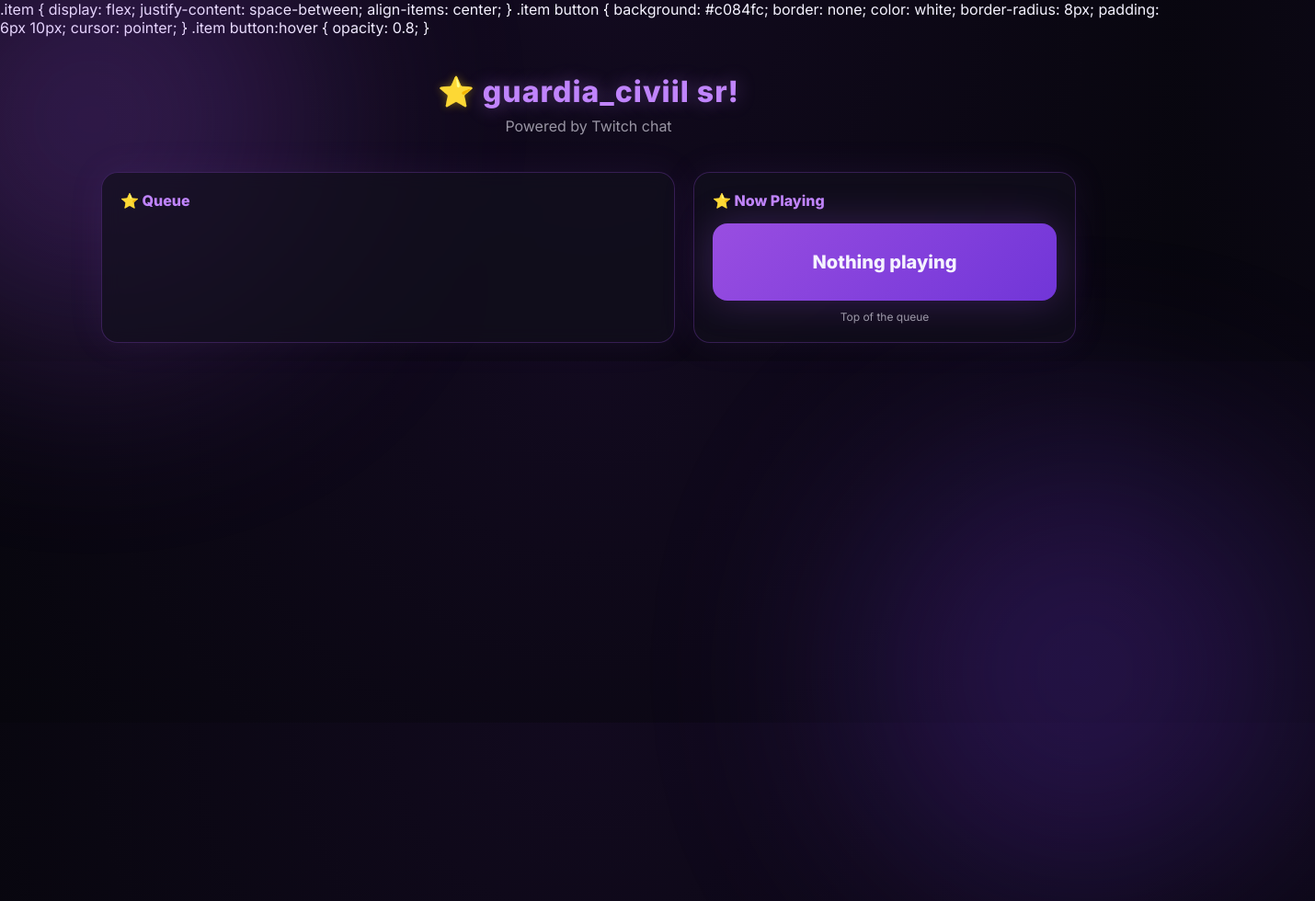
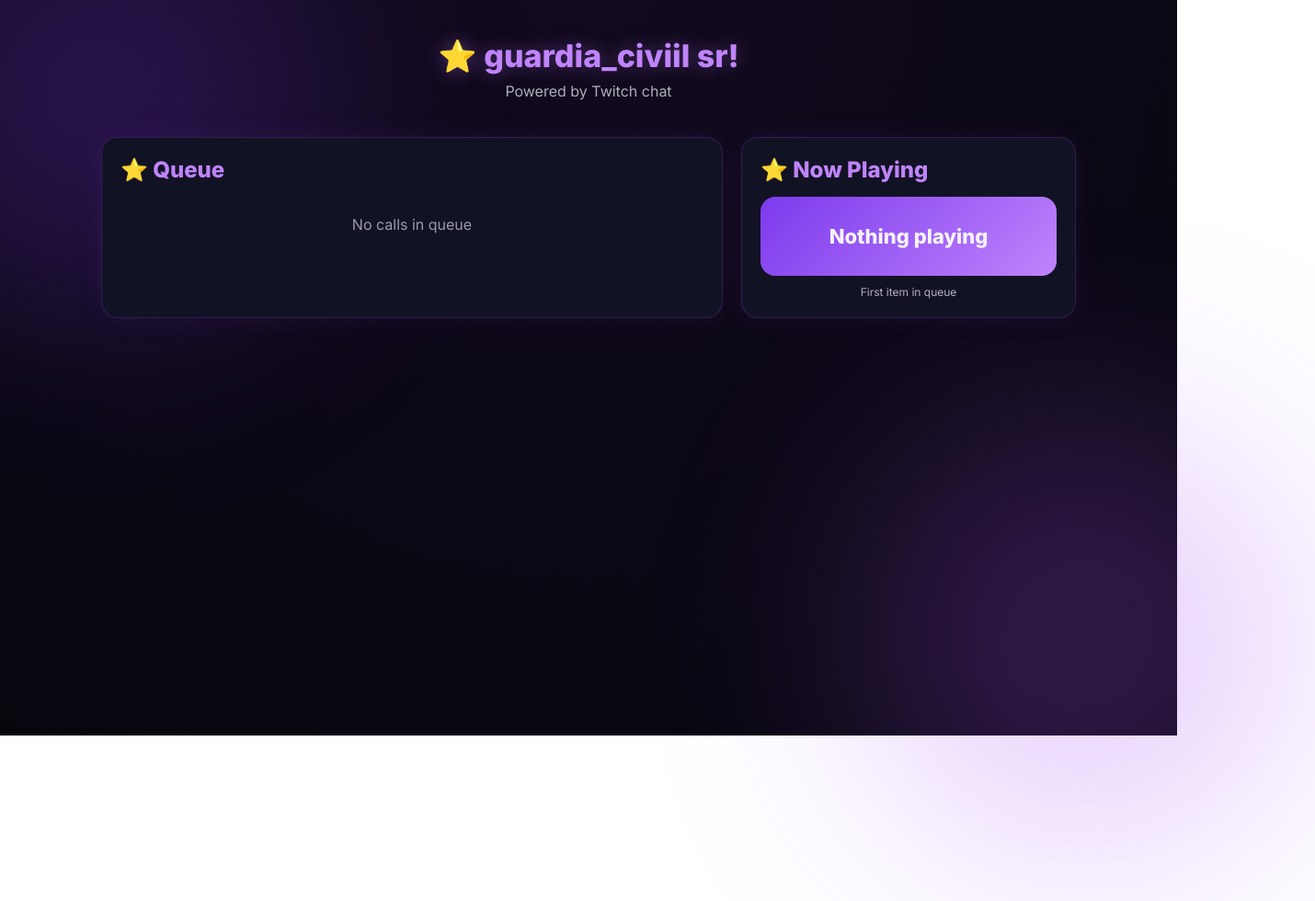
Before and after one commit to streamerbot0011/twitch-sr-bot, a website: page public/index.html in a window 1280 px wide. Shown: the whole page at 92% size, 1430 px wide, since content can reach past the window. After the commit the page ends 800 px from the top, so only its background shows below. Drawn offline with nearby package versions, Linux system fonts and the light colour scheme; no server answers.

Commit message:
new queue website

```diff
--- a/public/index.html
+++ b/public/index.html
@@ -1,164 +1,154 @@
 <!DOCTYPE html>
 <html lang="en">
 <head>
-  <meta charset="UTF-8" />
-  <meta name="viewport" content="width=device-width, initial-scale=1.0"/>
-  <title>Stream Queue</title>
+<meta charset="UTF-8">
+<meta name="viewport" content="width=device-width, initial-scale=1.0">
+<title>guardia_civiil sr!</title>
 
 <style>
 @import url('https://fonts.googleapis.com/css2?family=Inter:wght@400;600;800&display=swap');
 
-    :root {
-      --bg: #07060d;
-      --panel: rgba(18, 16, 30, 0.72);
-      --border: rgba(168, 85, 247, 0.25);
-      --purple: #a855f7;
-      --purple2: #c084fc;
-      --text: #f5f3ff;
+:root{
+  --bg:#07060d;
+  --panel:#121225;
+  --purple:#a855f7;
+  --purple2:#c084fc;
+  --text:#f5f3ff;
 }
 
-    * {
-      margin: 0;
-      padding: 0;
-      box-sizing: border-box;
-      font-family: Inter, sans-serif;
+*{
+  margin:0;
+  padding:0;
+  box-sizing:border-box;
+  font-family:Inter,sans-serif;
 }
 
-    body {
-      background: radial-gradient(circle at top, #120a1f, var(--bg));
-      color: var(--text);
-      overflow-x: hidden;
+body{
+  background:radial-gradient(circle at top,#120a1f,var(--bg));
+  color:var(--text);
+  min-height:100vh;
+  overflow-x:hidden;
 }
 
-    /* glowing background orbs */
-    .glow {
-      position: absolute;
-      width: 500px;
-      height: 500px;
-      filter: blur(120px);
-      opacity: 0.25;
-      z-index: 0;
-      border-radius: 50%;
-      animation: float 10s ease-in-out infinite;
+.glow{
+  position:fixed;
+  width:500px;
+  height:500px;
+  border-radius:50%;
+  filter:blur(120px);
+  opacity:.25;
+  z-index:0;
 }
 
-    .g1 { background: var(--purple); top: -150px; left: -150px; }
-    .g2 { background: #7c3aed; bottom: -150px; right: -150px; }
-
-    @keyframes float {
-      0%, 100% { transform: translateY(0px); }
-      50% { transform: translateY(30px); }
+.g1{
+  background:#7c3aed;
+  top:-150px;
+  left:-150px;
 }
 
-    header {
-      text-align: center;
-      padding: 40px 20px 20px;
-      position: relative;
-      z-index: 2;
+.g2{
+  background:#a855f7;
+  bottom:-150px;
+  right:-150px;
 }
 
-    header h1 {
-      font-size: 32px;
-      font-weight: 800;
-      letter-spacing: 1px;
-      color: var(--purple2);
-      text-shadow: 0 0 20px rgba(192,132,252,0.4);
+header{
+  text-align:center;
+  padding:40px 20px 20px;
+  position:relative;
+  z-index:1;
 }
 
-    header p {
-      opacity: 0.6;
-      margin-top: 8px;
+header h1{
+  color:var(--purple2);
+  font-size:34px;
+  font-weight:800;
+  text-shadow:0 0 20px rgba(192,132,252,.4);
 }
 
-    .container {
-      display: grid;
-      grid-template-columns: 1.2fr 0.8fr;
-      gap: 20px;
-      padding: 20px;
-      max-width: 1100px;
-      margin: auto;
-      position: relative;
-      z-index: 2;
+header p{
+  opacity:.7;
+  margin-top:8px;
 }
 
-    .card {
-      background: var(--panel);
-      border: 1px solid var(--border);
-      border-radius: 18px;
-      padding: 20px;
-      backdrop-filter: blur(10px);
-      box-shadow: 0 0 40px rgba(168, 85, 247, 0.08);
-      transition: 0.3s ease;
+.container{
+  max-width:1100px;
+  margin:auto;
+  padding:20px;
+  display:grid;
+  grid-template-columns:1.3fr .7fr;
+  gap:20px;
+  position:relative;
+  z-index:1;
 }
 
-    .card:hover {
-      transform: translateY(-3px);
-      box-shadow: 0 0 60px rgba(168, 85, 247, 0.15);
+.card{
+  background:var(--panel);
+  border:1px solid rgba(168,85,247,.2);
+  border-radius:18px;
+  padding:20px;
+  box-shadow:0 0 30px rgba(168,85,247,.08);
 }
 
-    h2 {
-      font-size: 16px;
-      margin-bottom: 15px;
-      color: var(--purple2);
-      display: flex;
-      align-items: center;
-      gap: 8px;
+.card h2{
+  color:var(--purple2);
+  margin-bottom:15px;
 }
 
-    .item {
-      background: rgba(255,255,255,0.03);
-      border: 1px solid rgba(255,255,255,0.05);
-      padding: 12px 14px;
-      border-radius: 12px;
-      margin-bottom: 10px;
-      transition: 0.2s;
+.item{
+  display:flex;
+  justify-content:space-between;
+  align-items:center;
+  gap:10px;
+  background:rgba(255,255,255,.03);
+  border:1px solid rgba(255,255,255,.05);
+  padding:12px;
+  border-radius:12px;
+  margin-bottom:10px;
 }
 
-    .item:hover {
-      transform: scale(1.02);
-      border-color: rgba(192,132,252,0.4);
+.item-text{
+  flex:1;
+  word-break:break-word;
 }
 
-    .now {
-      font-size: 20px;
-      font-weight: 700;
-      text-align: center;
-      padding: 30px;
-      border-radius: 16px;
-      background: linear-gradient(135deg, rgba(168,85,247,0.9), rgba(124,58,237,0.9));
-      box-shadow: 0 0 40px rgba(168,85,247,0.25);
+.delete-btn{
+  background:#ef4444;
+  border:none;
+  color:white;
+  width:32px;
+  height:32px;
+  border-radius:8px;
+  cursor:pointer;
+  font-size:14px;
 }
 
-    .subtext {
-      text-align: center;
-      font-size: 12px;
-      opacity: 0.6;
-      margin-top: 10px;
+.delete-btn:hover{
+  opacity:.8;
 }
 
-    .star {
-      color: #facc15;
-      text-shadow: 0 0 10px rgba(250,204,21,0.4);
+.now{
+  background:linear-gradient(135deg,#7c3aed,#c084fc);
+  padding:30px;
+  border-radius:16px;
+  text-align:center;
+  font-size:22px;
+  font-weight:700;
+}
+
+.subtext{
+  text-align:center;
+  margin-top:10px;
+  opacity:.7;
+  font-size:12px;
+}
+
+.empty{
+  opacity:.6;
+  text-align:center;
+  padding:20px;
 }
 </style>
-.item {
-  display: flex;
-  justify-content: space-between;
-  align-items: center;
-}
-
-.item button {
-  background: #c084fc;
-  border: none;
-  color: white;
-  border-radius: 8px;
-  padding: 6px 10px;
-  cursor: pointer;
-}
-
-.item button:hover {
-  opacity: 0.8;
-}
 </head>
 
 <body>
@@ -167,7 +157,7 @@
 <div class="glow g2"></div>
 
 <header>
-    <h1><span class="star">⭐</span> guardia_civiil sr! </h1>
+  <h1>⭐ guardia_civiil sr!</h1>
   <p>Powered by Twitch chat</p>
 </header>
 
@@ -175,39 +165,21 @@
 
   <div class="card">
     <h2>⭐ Queue</h2>
-      <div id="queue"></div>
+    <div id="queue">
+      <div class="empty">No calls in queue</div>
+    </div>
   </div>
 
   <div class="card">
     <h2>⭐ Now Playing</h2>
-      <div id="now" class="now">Nothing playing</div>
-      <div class="subtext">Top of the queue</div>
+    <div id="now" class="now">
+      Nothing playing
+    </div>
+    <div class="subtext">First item in queue</div>
   </div>
 
 </div>
 
-  <script src="/socket.io/socket.io.js"></script>
-  <script>
-    const socket = io();
-
-    socket.on("queueUpdate", (queue) => {
-      const q = document.getElementById("queue");
-      q.innerHTML = "";
-
-     queue.forEach((item, i) => {
-  const div = document.createElement("div");
-  div.className = "item";
-
-  div.innerHTML = `
-    <span>${i + 1}. ${item.request} — ${item.user}</span>
-    <button onclick="deleteItem(${i})">❌</button>
-  `;
-
-  q.appendChild(div);
-});
-      document.getElementById("now").textContent =
-        queue.length ? queue[0].request : "Nothing playing";
-    });
 <script src="/socket.io/socket.io.js"></script>
 
 <script>
@@ -217,31 +189,39 @@ socket.on("queueUpdate", (queue) => {
   const q = document.getElementById("queue");
   q.innerHTML = "";
 
-  queue.forEach((item, i) => {
+  if(queue.length === 0){
+    q.innerHTML = '<div class="empty">No calls in queue</div>';
+    document.getElementById("now").textContent = "Nothing playing";
+    return;
+  }
+
+  queue.forEach((item, index) => {
     const div = document.createElement("div");
     div.className = "item";
 
     div.innerHTML = `
-      <span>${i + 1}. ${item.request} — ${item.user}</span>
-      <button onclick="deleteItem(${i})">❌</button>
+      <div class="item-text">
+        ${index + 1}. ${item.request} — ${item.user}
+      </div>
+      <button class="delete-btn" onclick="deleteItem(${index})">✕</button>
     `;
 
     q.appendChild(div);
   });
 
-  document.getElementById("now").textContent =
-    queue.length ? queue[0].request : "Nothing playing";
+  document.getElementById("now").textContent = queue[0].request;
 });
 
-async function deleteItem(index) {
-  try {
-    await fetch(`/delete/${index}`, {
-      method: "DELETE"
+async function deleteItem(index){
+  try{
+    await fetch("/delete/" + index,{
+      method:"DELETE"
     });
-  } catch (err) {
+  }catch(err){
     console.error(err);
   }
 }
 </script>
+
 </body>
 </html>
```
Lines whose indentation alone changed are shown as unchanged.
